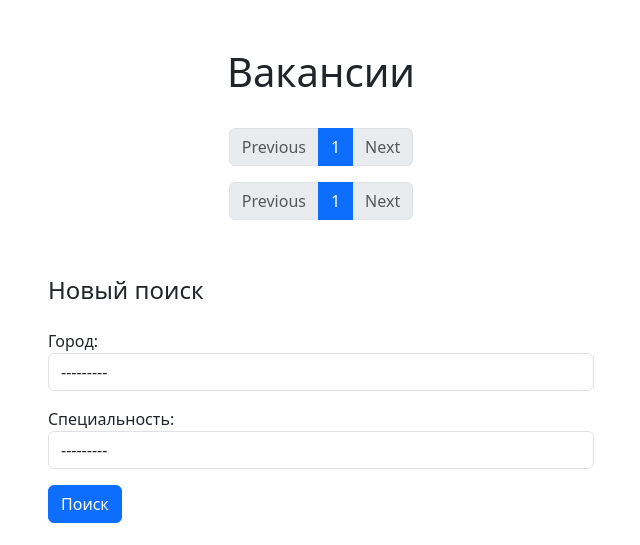
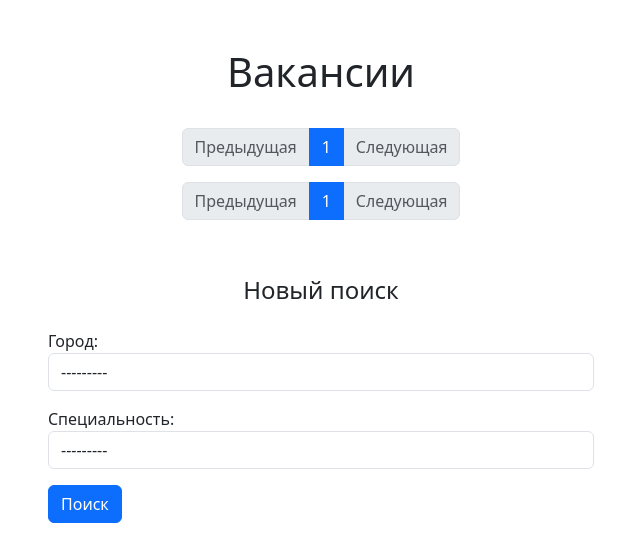
Before and after one commit to RuslanGafurov/JobFinder, a Django app: page /scraping/list/ in a window 1280 px wide. Shown: the part 57-602 px from the top of the page, without its empty margins (319-959 px from the left). Run offline with Django 4.2, Linux system fonts and the light colour scheme; data that the repository does not hold is empty.

Commit message:
Used pagination template

```diff
--- a/scraping/templates/scraping/list.html
+++ b/scraping/templates/scraping/list.html
@@ -6,50 +6,7 @@
     <h1 class="text-center">Вакансии</h1><br>
 
     <!-- Pagination-->
-    <div class="pagination justify-content-center">
-        <ul class="pagination">
-
-            {% if page_obj.has_previous %}
-                <li class="page-item">
-                    <a class="page-link"
-                       href="?page={{ page_obj.previous_page_number }}&city={{ city }}&language={{ language }}">
-                        Previous
-                    </a>
-                </li>
-            {% else %}
-                <li class="page-item disabled">
-                    <a class="page-link">
-                        Previous
-                    </a>
-                </li>
-            {% endif %}
-
-            {% for page in page_obj.paginator.page_range %}
-                <li class="page-item">
-                    <a class="page-link {% if page == page_obj.number %} active {% endif %}"
-                       href="?page={{ page }}&city={{ city }}&language={{ language }}">
-                        {{ page }}
-                    </a>
-                </li>
-            {% endfor %}
-
-            {% if page_obj.has_next %}
-                <li class="page-item">
-                    <a class="page-link"
-                       href="?page={{ page_obj.next_page_number }}&city={{ city }}&language={{ language }}">
-                        Next
-                    </a>
-                </li>
-            {% else %}
-                <li class="page-item disabled">
-                    <a class="page-link">
-                        Next
-                    </a>
-                </li>
-            {% endif %}
-
-        </ul>
-    </div>
+    {% include 'pagination.html' %}
 
     <!-- Display of vacancies -->
     <div class="">
@@ -75,52 +32,12 @@
     </div>
 
     <!-- Pagination-->
-    <div class="pagination justify-content-center">
-        <ul class="pagination">
-
-            {% if page_obj.has_previous %}
-                <li class="page-item">
-                    <a class="page-link" href="?page={{ page_obj.previous_page_number }}">
-                        Previous
-                    </a>
-                </li>
-            {% else %}
-                <li class="page-item disabled">
-                    <a class="page-link">
-                        Previous
-                    </a>
-                </li>
-            {% endif %}
-
-            {% for page in page_obj.paginator.page_range %}
-                <li class="page-item">
-                    <a class="page-link {% if page == page_obj.number %} active {% endif %}" href="?page={{ page }}">
-                        {{ page }}
-                    </a>
-                </li>
-            {% endfor %}
-
-            {% if page_obj.has_next %}
-                <li class="page-item">
-                    <a class="page-link" href="?page={{ page_obj.next_page_number }}">
-                        Next
-                    </a>
-                </li>
-            {% else %}
-                <li class="page-item disabled">
-                    <a class="page-link">
-                        Next
-                    </a>
-                </li>
-            {% endif %}
-
-        </ul>
-    </div>
+    {% include 'pagination.html' %}
 
     <!-- Form -->
-    <div class="row ">
+    <div class="row">
         <div class="col-md-6 mx-auto my-3">
-            <h4 class="my-4">Новый поиск</h4>
+            <h4 class="my-4 text-center">Новый поиск</h4>
             <form method="GET" action="{% url 'scraping:list' %}">
                 <div class="form-group">
                     {{ form.as_p }}
```
